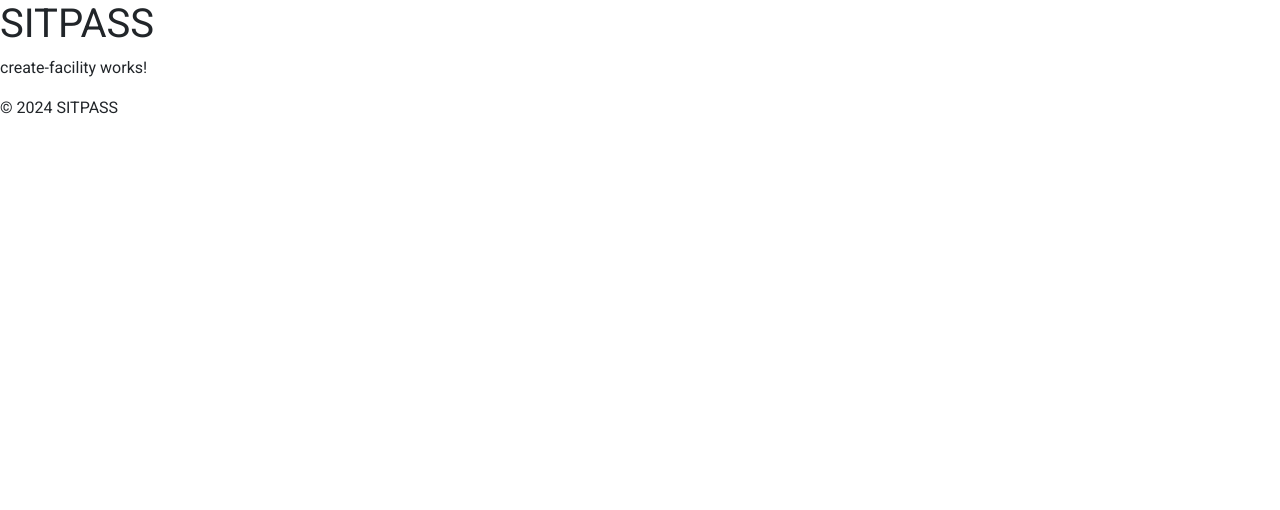
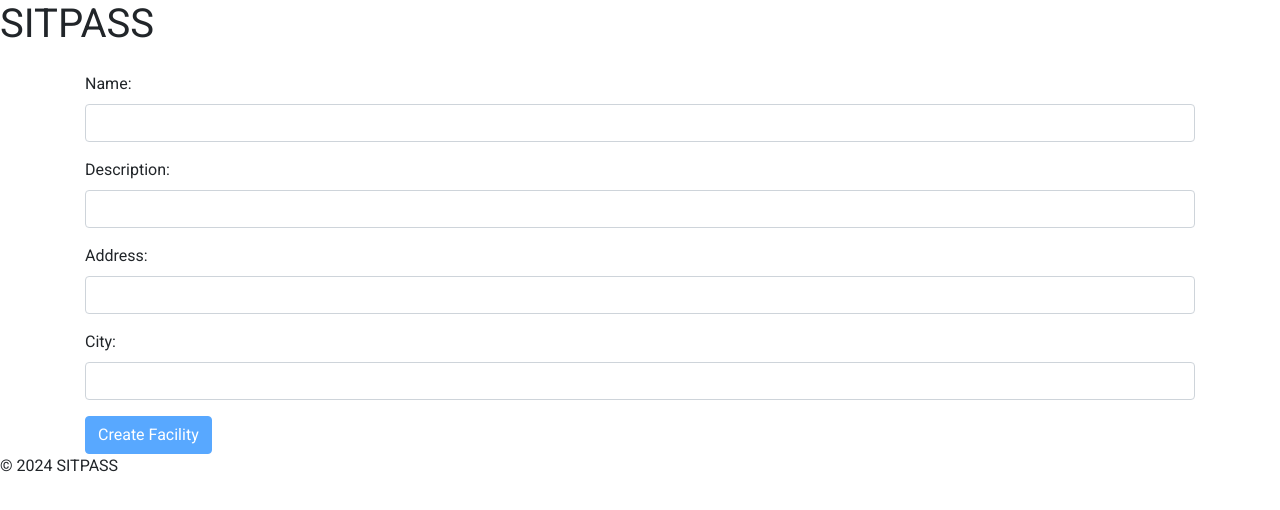
Before and after one commit to StojkovSR11/Client-Server-Web-Technologies, an Angular app in the folder Front/: page /create-facility in a window 1280 px wide. Shown: the top 510 px of the page. Built offline with nearby package versions, Linux system fonts and the light colour scheme.

Commit message:
Izmena forme

```diff
--- a/Front/src/app/create-facility/create-facility.component.html
+++ b/Front/src/app/create-facility/create-facility.component.html
@@ -1 +1,23 @@
-<p>create-facility works!</p>
+<form [formGroup]="facilityForm" (ngSubmit)="createFacility()" class="container mt-4">
+    <div class="form-group">
+      <label for="name">Name:</label>
+      <input id="name" formControlName="name" class="form-control" />
+    </div>
+
+    <div class="form-group">
+      <label for="description">Description:</label>
+      <input id="description" formControlName="description" class="form-control" />
+    </div>
+
+    <div class="form-group">
+      <label for="address">Address:</label>
+      <input id="address" formControlName="address" class="form-control" />
+    </div>
+
+    <div class="form-group">
+      <label for="city">City:</label>
+      <input id="city" formControlName="city" class="form-control" />
+    </div>
+
+    <button type="submit" class="btn btn-primary" [disabled]="facilityForm.invalid">Create Facility</button>
+  </form>
--- a/Front/src/app/create-facility/create-facility.component.ts
+++ b/Front/src/app/create-facility/create-facility.component.ts
@@ -1,32 +1,45 @@
 import { Component } from '@angular/core';
 import { Router } from '@angular/router';
+import { ReactiveFormsModule, FormBuilder, FormGroup, Validators } from '@angular/forms';
 import { FacilityService } from '../facilities/facility.service';
 import { Facility } from '../facilities/facility.model';
 
 @Component({
   selector: 'app-create-facility',
   templateUrl: './create-facility.component.html',
-  styleUrls: ['./create-facility.component.css']
+  styleUrls: ['./create-facility.component.css'],
+  standalone: true,
+  imports: [ReactiveFormsModule]  // Import ReactiveFormsModule here
 })
 export class CreateFacilityComponent {
-  facility: Facility = {
-    id: 0,  // Set default or handle auto-increment
-    name: '',
-    description: '',
-    createdAt: new Date().toISOString(),  // Set the current date
-    address: '',
-    city: '',
-    totalRating: 0,
-    active: true,
-    workDays: [],
-    disciplines: []
-  };
+  facilityForm: FormGroup;
 
-  constructor(private facilityService: FacilityService, private router: Router) {}
+  constructor(
+    private facilityService: FacilityService,
+    private router: Router,
+    private fb: FormBuilder
+  ) {
+    this.facilityForm = this.fb.group({
+      name: ['', Validators.required],
+      description: [''],
+      createdAt: [new Date().toISOString()],
+      address: ['', Validators.required],
+      city: ['', Validators.required],
+      workDays: [[]],
+      disciplines: [[]]
+    });
+  }
 
   createFacility(): void {
-    this.facilityService.createFacility(this.facility).subscribe(() => {
-      this.router.navigate(['/']);  // Redirect to the facilities list or another page
-    });
+    if (this.facilityForm.valid) {
+      const facility: Facility = {
+        ...this.facilityForm.value,
+        totalRating: 0,  // Set default value
+        active: true     // Set default value
+      };
+      this.facilityService.createFacility(facility).subscribe(() => {
+        this.router.navigate(['/']);  // Redirect to the facilities list or another page
+      });
+    }
   }
 }
```
